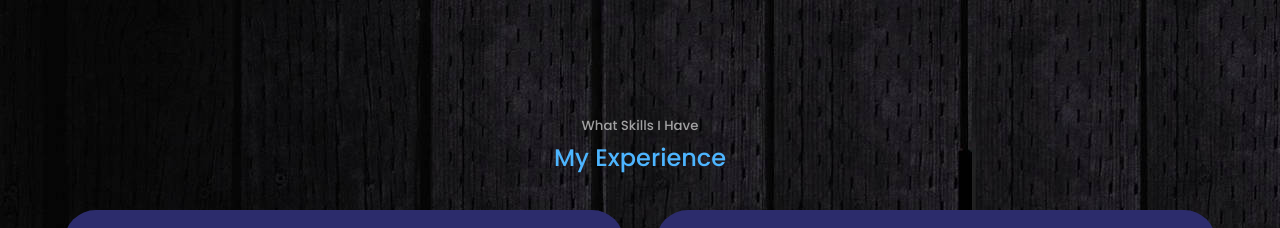
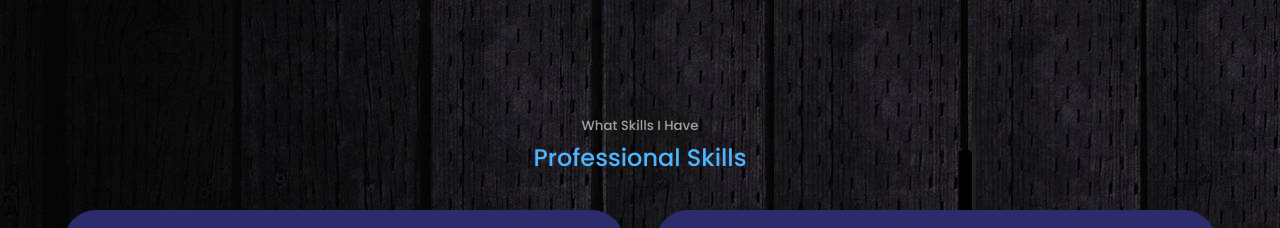
Before and after one commit to OshnMdw/OshnMdw.github.io, a React (Create React App) app: page / in a window 1280 px wide. Shown: the part 2520-2748 px from the top of the page. Built offline with nearby package versions, Linux system fonts and the light colour scheme.

Commit message:
Changed the experience

```diff
--- a/src/components/experience/Experience.jsx
+++ b/src/components/experience/Experience.jsx
@@ -6,7 +6,7 @@ const Experience = () => {
   return (
     <section id="experience">
       <h5>What Skills I Have</h5>
-      <h2>My Experience</h2>
+      <h2>Professional Skills</h2>
 
       <div className="container experience__container">
         <div className="experience__frontend">
```
